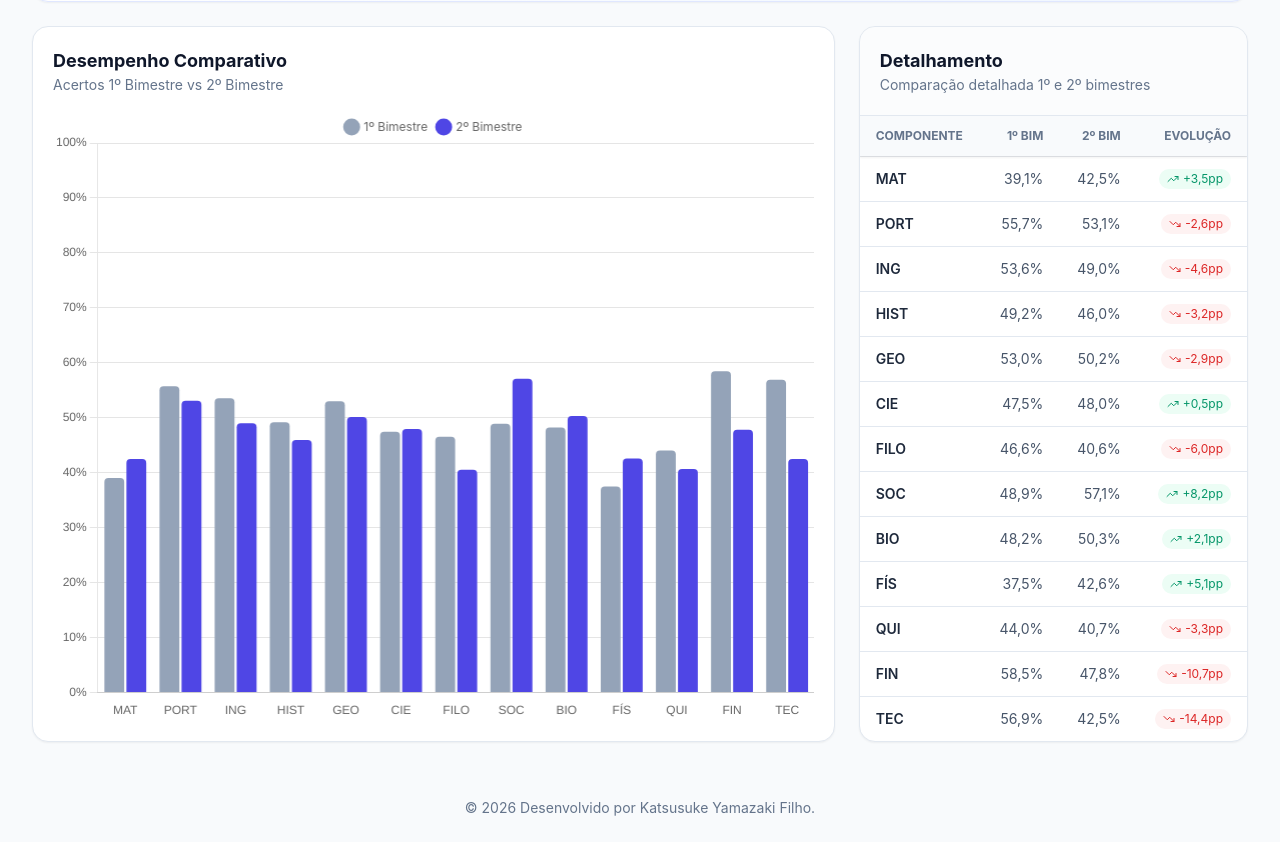
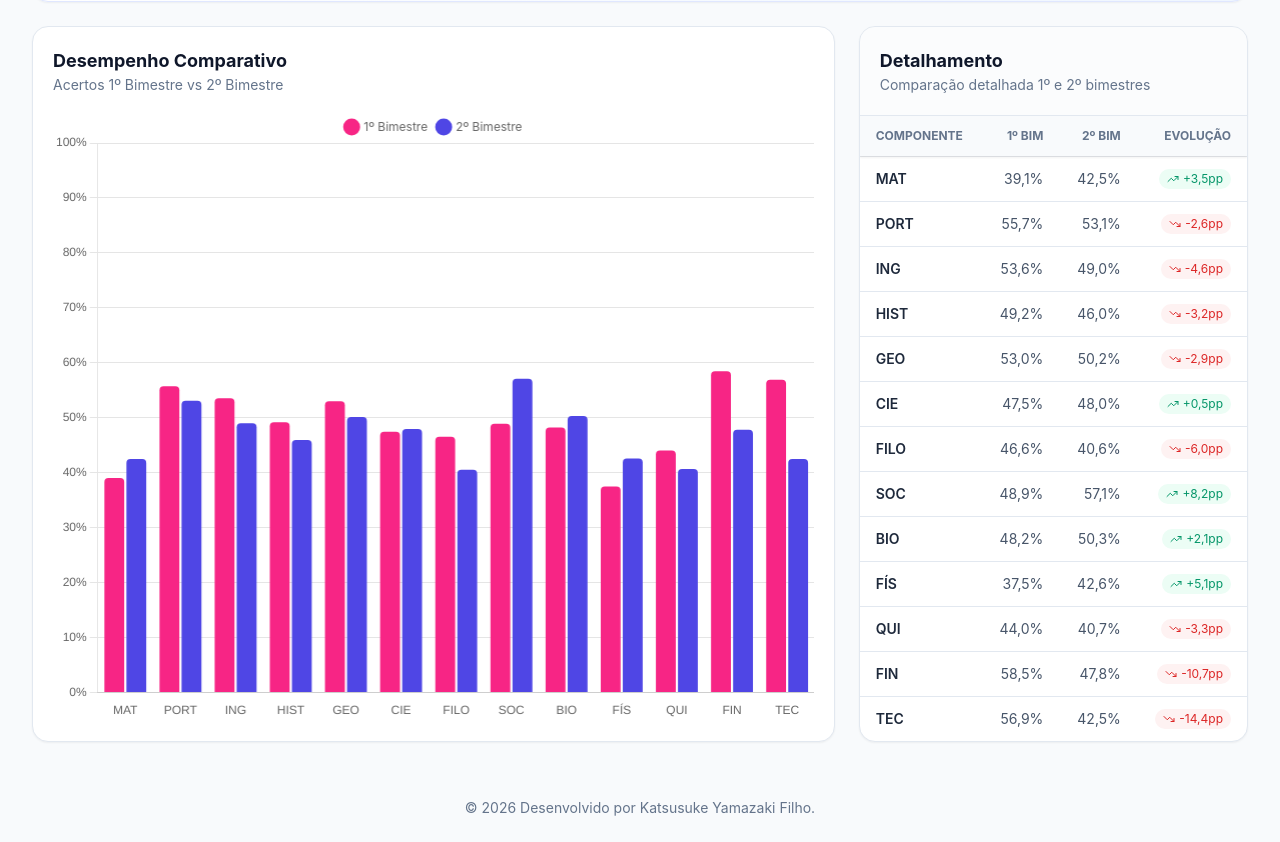
Before and after one commit to ProfKatsu/dashpp2026, a plain HTML site: page index.html in a window 1280 px wide. Shown: the part 541-1383 px from the top of the page. Drawn offline with nearby package versions, Linux system fonts and the light colour scheme.

```diff
--- a/index.html
+++ b/index.html
@@ -422,7 +422,7 @@
           els.chart.title.textContent = "Desempenho Comparativo";
           els.chart.subtitle.textContent = "Acertos 1º Bimestre vs 2º Bimestre";
           datasets = [
-            { label: '1º Bimestre', data: subjects.map(s => data.bim1.componentes[s] !== null && data.bim1.componentes[s] !== undefined ? data.bim1.componentes[s] * 100 : null), backgroundColor: '#94a3b8', borderRadius: 4 },
+            { label: '1º Bimestre', data: subjects.map(s => data.bim1.componentes[s] !== null && data.bim1.componentes[s] !== undefined ? data.bim1.componentes[s] * 100 : null), backgroundColor: '#F72585', borderRadius: 4 },
             { label: '2º Bimestre', data: subjects.map(s => data.bim2.componentes[s] !== null && data.bim2.componentes[s] !== undefined ? data.bim2.componentes[s] * 100 : null), backgroundColor: '#4f46e5', borderRadius: 4 }
           ];
         } else {
```
